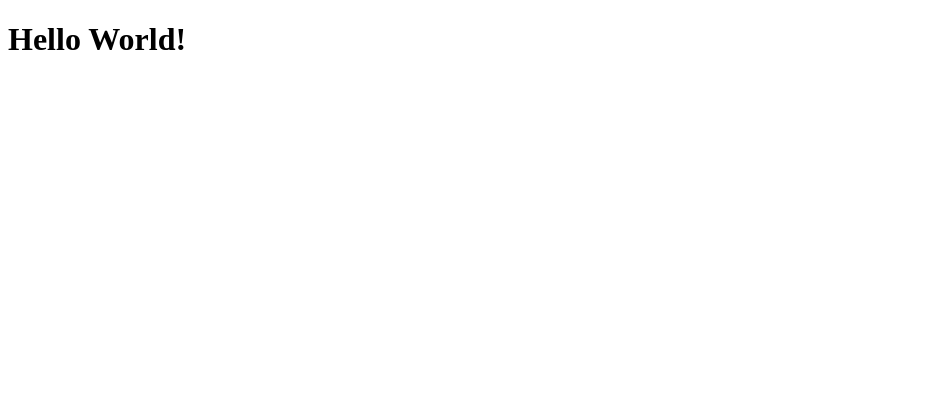
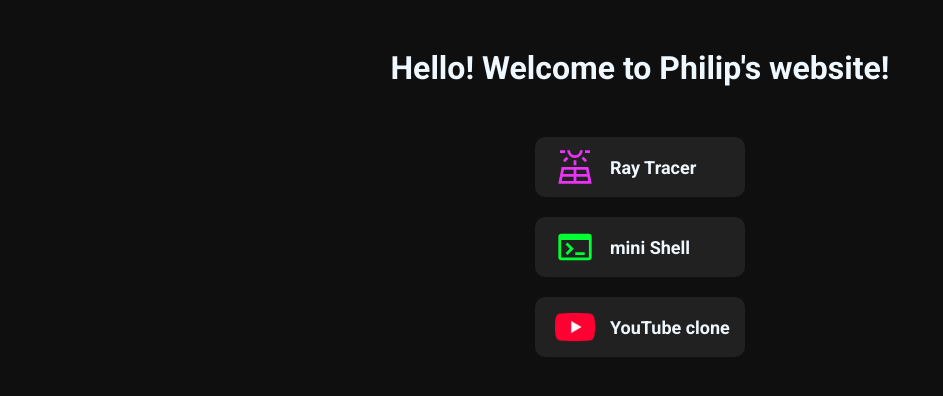
Before and after one commit to theVeryPulse/theVeryPulse.github.io, a plain HTML site: page index.html in a window 1280 px wide. Shown: the whole page, without its empty margins (0-943 px from the left). Drawn offline with Linux system fonts and the light colour scheme.

Commit message:
feat (index): add links to projects, overhaul css

```diff
--- a/index.html
+++ b/index.html
@@ -3,9 +3,74 @@
   <head>
     <meta charset="UTF-8" />
     <meta name="viewport" content="width=device-width, initial-scale=1.0" />
-    <title>Document</title>
+    <title>Philip's website</title>
+    <link
+      href="https://fonts.googleapis.com/css2?family=Roboto:ital,wght@0,100;0,300;0,400;0,500;0,700;0,900;1,100;1,300;1,400;1,500;1,700;1,900&display=swap"
+      rel="stylesheet"
+    />
+    <link rel="stylesheet" href="styles/general.css" />
+    <style>
+      body {
+        font-family: Roboto, Arial, Helvetica, sans-serif;
+      }
+    </style>
   </head>
   <body>
-    <h1>Hello World!</h1>
+    <h1>Hello! Welcome to Philip's website!</h1>
+    <main>
+      <div class="link-container">
+        <!-- ray tracer -->
+        <a
+          href="https://github.com/theVeryPulse/miniRT"
+          class="project-link"
+          target="_blank"
+        >
+          <svg
+            xmlns="http://www.w3.org/2000/svg"
+            height="40px"
+            viewBox="0 -960 960 960"
+            width="40px"
+            fill="#EA33F7"
+          >
+            <path
+              d="m80-80 80-400h640l80 400H80Zm40-733.33V-880h120v66.67H120Zm42 666.66h284.67v-100H182l-20 100Zm75.67-449L190-642.33l85-85 47.67 46.66-85 85Zm-42.34 282.34h251.34v-100H215.33l-20 100Zm284.67-380q-77 0-130.5-54.5T293.33-880H360q2 50 36.33 85 34.34 35 83.67 35t83.67-35Q598-830 600-880h66.67Q664-802.33 610.5-747.83q-53.5 54.5-130.5 54.5ZM480-880Zm-33.33 360v-120h66.66v120h-66.66Zm66.66 373.33H798l-20-100H513.33v100Zm0-166.66h251.34l-20-100H513.33v100Zm209-283-84.66-85L684.33-728 770-644l-47.67 47.67Zm-2.33-217V-880h120v66.67H720Z"
+            />
+          </svg>
+          <div class="website-title">Ray Tracer</div>
+        </a>
+        <!-- minishell -->
+        <a
+          href="https://github.com/theVeryPulse/Minishell"
+          class="project-link"
+          target="_blank"
+        >
+          <svg
+            xmlns="http://www.w3.org/2000/svg"
+            height="40px"
+            viewBox="0 -960 960 960"
+            width="40px"
+            fill="#00ff33"
+          >
+            <path
+              d="M146.67-160q-27 0-46.84-19.83Q80-199.67 80-226.67v-506.66q0-27 19.83-46.84Q119.67-800 146.67-800h666.66q27 0 46.84 19.83Q880-760.33 880-733.33v506.66q0 27-19.83 46.84Q840.33-160 813.33-160H146.67Zm0-66.67h666.66v-424H146.67v424ZM300-288l-46.67-46.67 103-104-104-104L300-589.33l150.67 150.66L300-288Zm186.67 2.67V-352h226.66v66.67H486.67Z"
+            />
+          </svg>
+          <div class="website-title">mini Shell</div>
+        </a>
+        <!-- YouTube clone -->
+        <a
+          href="https://theverypulse.github.io/youtube-clone/youtube.html"
+          class="project-link"
+          target="_blank"
+        >
+          <img
+            class="website-logo"
+            src="youtube-clone/icons/favicon_48x48.png"
+            alt="YouTube logo"
+          />
+          <div class="website-title">YouTube clone</div>
+        </a>
+      </div>
+    </main>
   </body>
 </html>
--- /dev/null
+++ b/styles/general.css
@@ -0,0 +1,59 @@
+body {
+  padding-top: 20px;
+  background-color: rgb(15, 15, 15);
+  color: aliceblue;
+}
+
+a {
+  color: inherit;
+  text-decoration: none;
+}
+
+h1,
+h2 {
+  text-align: center;
+}
+
+h1 {
+  margin-bottom: 50px;
+}
+
+h2 {
+  margin-bottom: 30px;
+}
+
+.link-container {
+  display: flex;
+  flex-direction: column;
+  align-items: center;
+  justify-content: center;
+  row-gap: 20px;
+}
+
+.project-link {
+  height: 40px;
+  width: 180px;
+  background-color: #212121;
+  display: flex;
+  align-items: center;
+  justify-content: left;
+  column-gap: 15px;
+  padding: 10px 10px 10px 20px;
+  border-radius: 10px;
+  transition: background-color 0.3s, scale 0.3s;
+}
+
+.project-link:hover {
+  background-color: rgb(60, 60, 60);
+  transform: scale(1.02);
+}
+
+.website-logo {
+  width: 40px;
+  height: 40px;
+}
+
+.website-title {
+  font-weight: bold;
+  font-size: 18px;
+}
```
